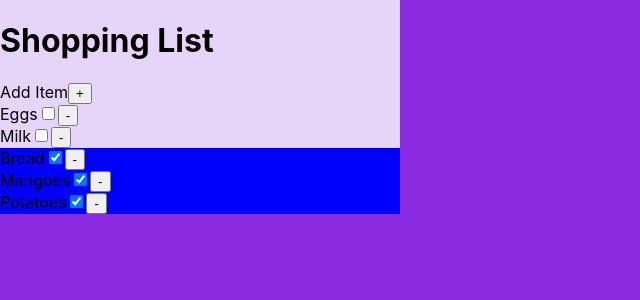
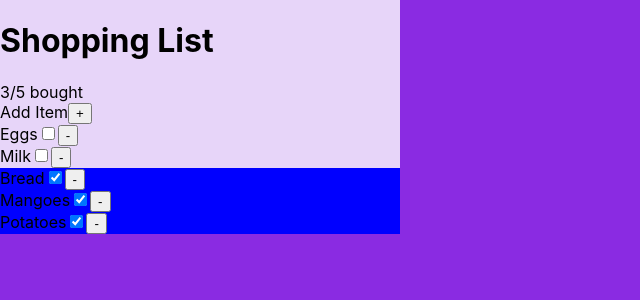
Before and after one commit to MennoMuller/shopping-list, a React (Create React App) app: page / in a window 1280 px wide. Shown: the top 300 px of the page, without its empty margins (0-640 px from the left). Built offline with nearby package versions, Linux system fonts and the light colour scheme.

Commit message:
Added item count

```diff
--- a/src/App.js
+++ b/src/App.js
@@ -67,7 +67,14 @@ class App extends React.Component {
   render() {
     return (
       <div className="shoppinglist">
-        <Header title="Shopping List" />
+        <Header
+          title="Shopping List"
+          boughtCount={
+            this.state.items.filter((item) => item.bought)
+              .length
+          }
+          totalCount={this.state.items.length}
+        />
         <AddButton addItem={this.handleAddItem} />
         <div className="list-box">
           {this.state.items
--- a/src/Header.js
+++ b/src/Header.js
@@ -4,9 +4,9 @@ const Header = (props) => {
   return (
     <header id="test">
       <h1>{props.title}</h1>
-      {/* <span className="stats">
-         {props.bought}/{props.total} bought
-      </span> */}
+      <span className="stats">
+        {props.boughtCount}/{props.totalCount} bought
+      </span>
     </header>
   );
 };
```
